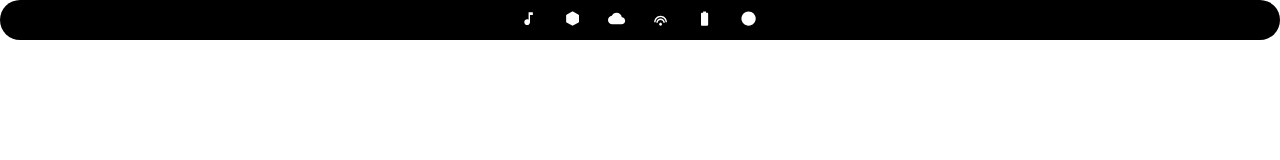
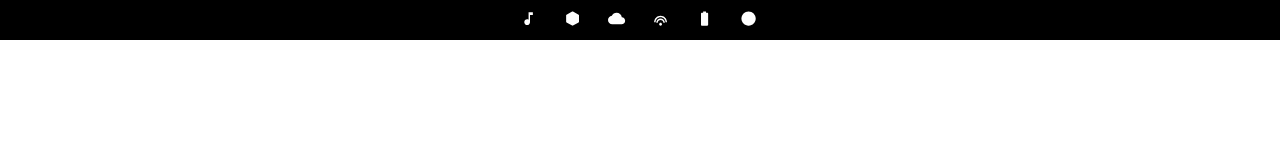
Before and after one commit to MohdFaisalBidda/ProdigyUI, a Next.js app: page /gooey-bar in a window 1280 px wide. Shown: the top 160 px of the page. Built offline with nearby package versions, Linux system fonts and the light colour scheme.

Commit message:
Update page.tsx

```diff
--- a/src/app/gooey-bar/page.tsx
+++ b/src/app/gooey-bar/page.tsx
@@ -31,11 +31,12 @@ interface GooeyBarProps {
 
 const statusItems: StatusItem[] = [
   { id: 'music', icon: 'music', label: 'Now Playing' },
-  { id: 'cube', icon: 'cube' },
+  { id: 'cube', icon: 'cube', value: '3D View' },
   { id: 'cloud', icon: 'cloud', value: '72°F' },
-  { id: 'wifi', icon: 'wifi' },
+  { id: 'wifi', icon: 'wifi', value: 'ProtonVPN' },
   { id: 'battery', icon: 'battery', value: '87%' },
-  { id: 'clock', icon: 'clock', value: 'Wed Jan 8 | 2:45 PM' },
+  //date should be in this format : 'Wed Jan 8 | 2:45 PM'
+  { id: 'clock', icon: 'clock', value: `${new Date().toLocaleDateString('en-US', { weekday: 'short', month: 'short', day: 'numeric' })} | ${new Date().toLocaleTimeString('en-US', { hour: '2-digit', minute: '2-digit' })}` },
 ];
 
 /* ============================
@@ -182,7 +183,7 @@ function GooeyBar({
     <div className="flex justify-center w-full pt-4">
       <div ref={containerRef} className="relative w-full">
         {/* Main Bar */}
-        <div className="flex items-center justify-center gap-1 px-3 py-2 bg-black rounded-full">
+        <div className="flex items-center justify-center gap-1 px-3 py-2 bg-black">
           {statusItems.map((item, index) => (
             <div
               key={item.id}
```
